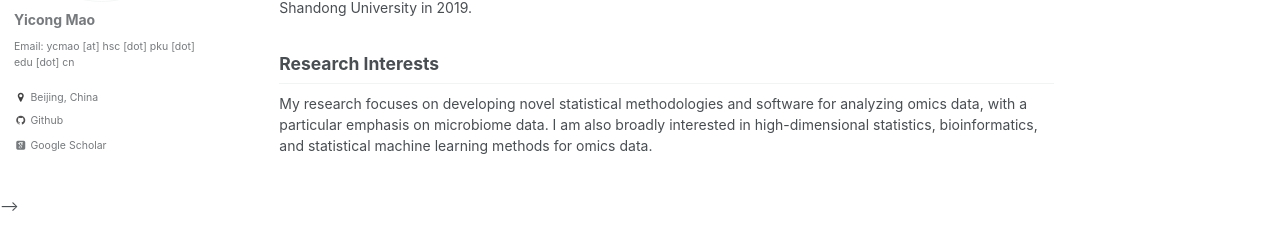
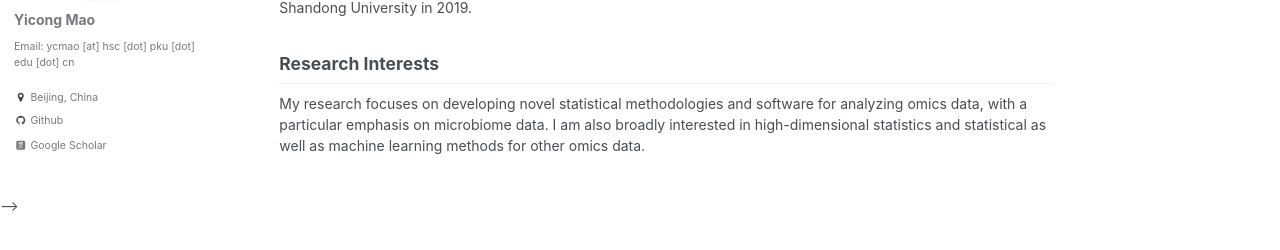
Before and after one commit to Yicong1225/Yicong1225.github.io, a Jekyll site: the page built from _pages/about.md, in a window 1280 px wide. Shown: the part 265-515 px from the top of the page. Built offline with Jekyll 4.4.1, drawn with Linux system fonts in a browser that asks for light colours; some web fonts are replaced.

```diff
--- a/_pages/about.md
+++ b/_pages/about.md
@@ -14,8 +14,7 @@ I am currently a final-year PhD student at Department of Biostatistics, [Peking
 
 Research Interests
 ------------------------
-My research focuses on developing novel statistical methodologies and software for analyzing omics data, with a particular emphasis on microbiome data. I am also broadly interested in high-dimensional statistics,
-bioinformatics, and statistical machine learning methods for omics data.
+My research focuses on developing novel statistical methodologies and software for analyzing omics data, with a particular emphasis on microbiome data. I am also broadly interested in high-dimensional statistics and statistical as well as machine learning methods for other omics data.
 
 <!--
 Academic Services
```
